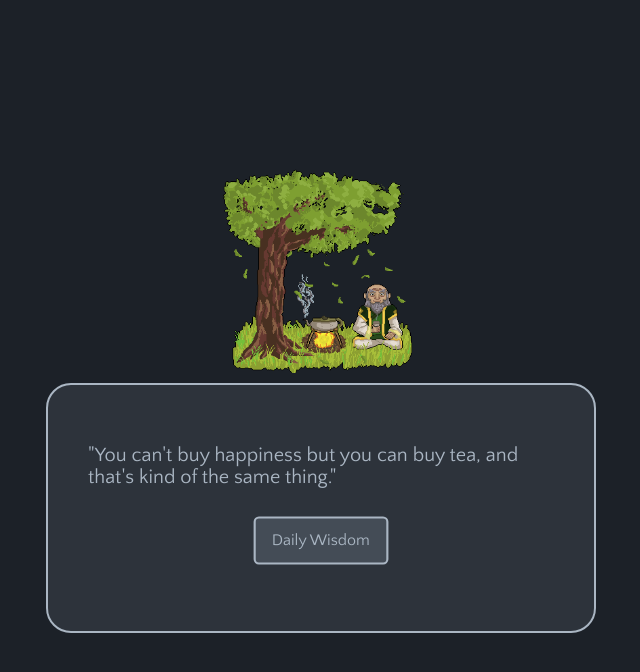
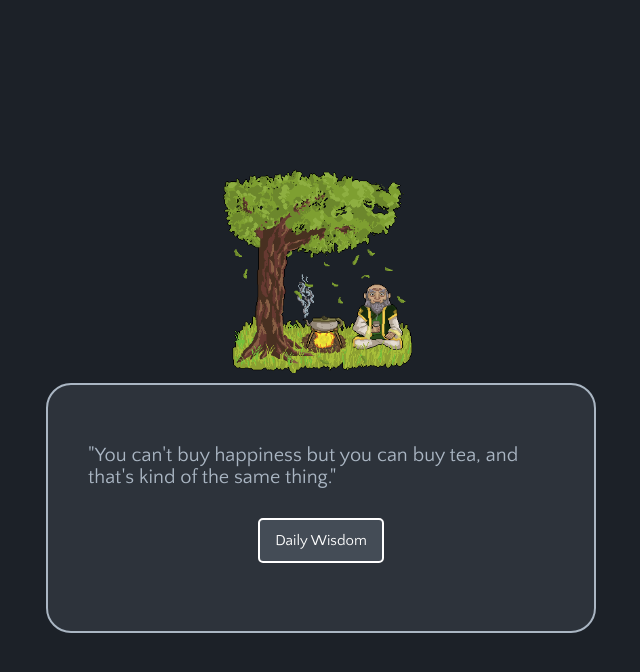
Before and after one commit to ayalamarcelo/tea-with-iroh-daily-wisdom, a website: page index.html in a window 1280 px wide. In both pictures the pointer is over the button "Daily Wisdom". Shown: the whole page, without its empty margins (319-959 px from the left). Drawn offline with Linux system fonts and the light colour scheme.

Commit message:
Latest updates

```diff
--- a/style.css
+++ b/style.css
@@ -67,7 +67,8 @@ body {
 }
 
 .button-area .btn button:hover {
-    transform: scale(1.07);
+    border: 2px solid #fff;
+    color: #fff;
 }
 
 .picture img {
```
